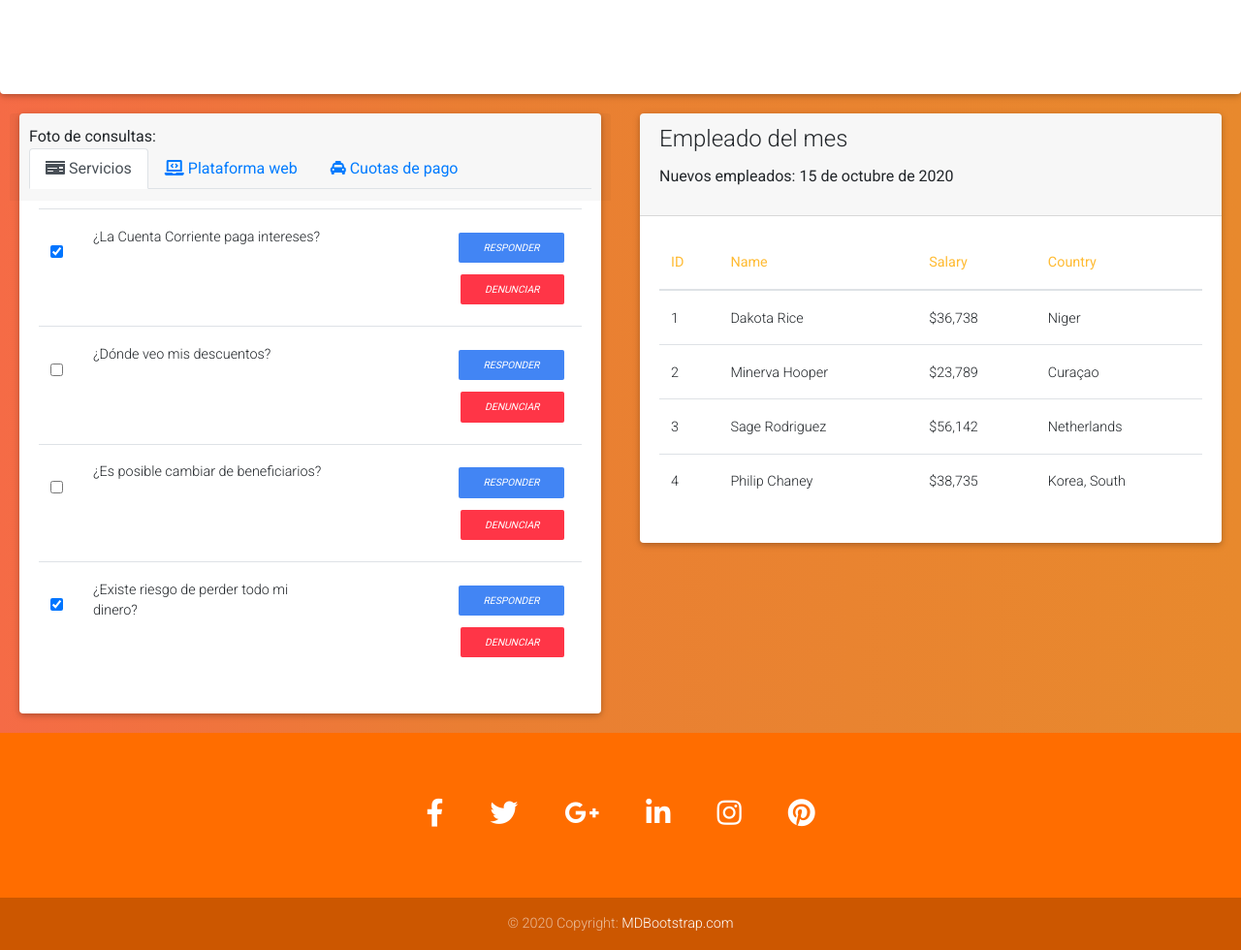
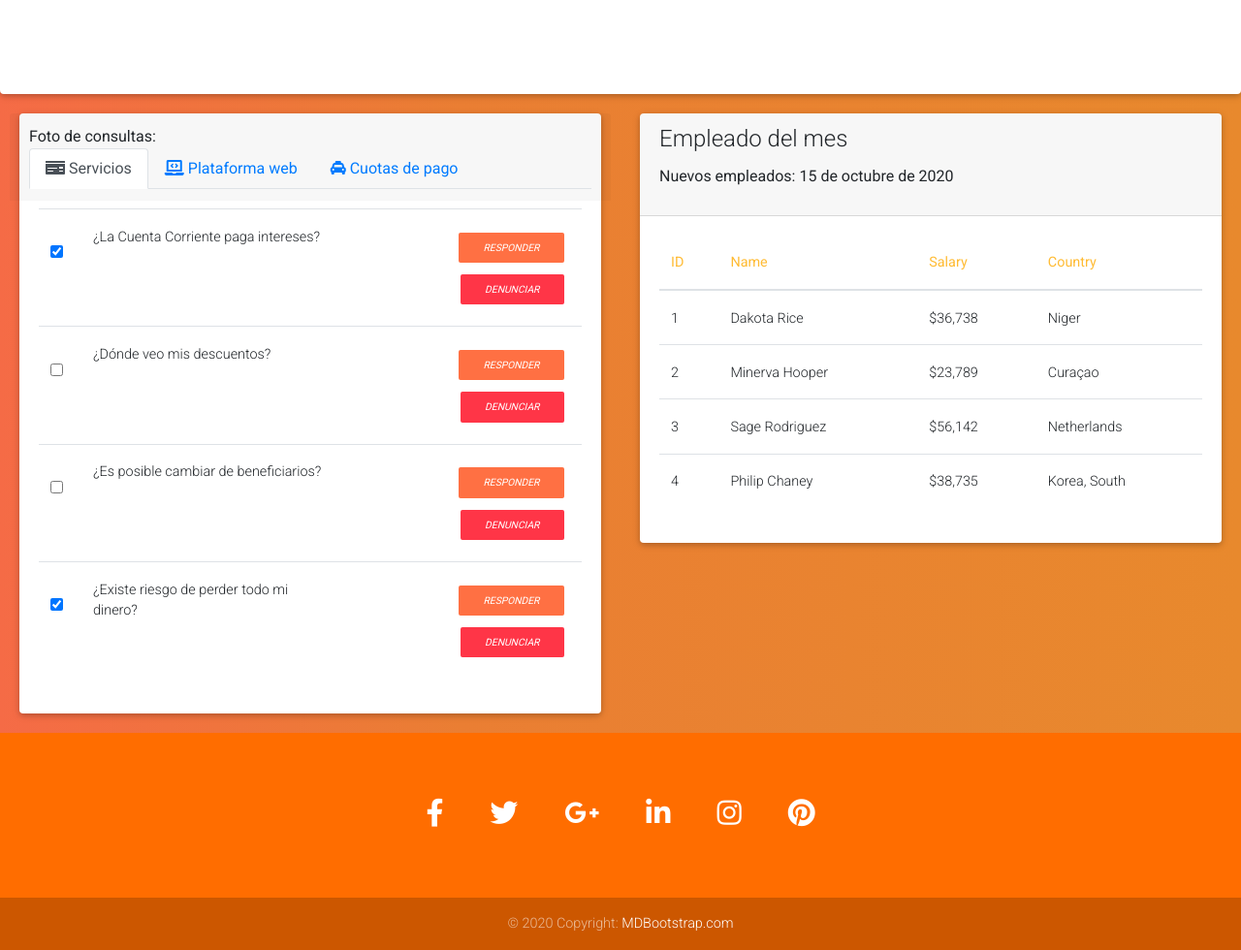
Before and after one commit to carlos18mz/Finanzas-TF, a Flask app: page / in a window 1280 px wide. Shown: the part 2183-3163 px from the top of the page at 97% size. Run offline with Flask 2, Linux system fonts and the light colour scheme; some libraries are stand-ins or nearby versions.

Commit message:
first version

```diff
--- a/App.py
+++ b/App.py
@@ -35,15 +35,15 @@ app = Flask(__name__)
 #mysql = MySQL(app)
 
 #SQLALCHEMY
-#app.config['SQLALCHEMY_DATABASE_URI'] = "mysql://uv1d04zrxpnefepn:qm6Qum3mzDQZgKLCiCLc@b9gqzffgxhbnvmbdttw0-mysql.services.clever-cloud.com:3306/b9gqzffgxhbnvmbdttw0"
+app.config['SQLALCHEMY_DATABASE_URI'] = "mysql://uv1d04zrxpnefepn:qm6Qum3mzDQZgKLCiCLc@b9gqzffgxhbnvmbdttw0-mysql.services.clever-cloud.com:3306/b9gqzffgxhbnvmbdttw0"
+app.config['SQLALCHEMY_TRACK_MODIFICATIONS'] = False
+db = SQLAlchemy(app)
+ma = Marshmallow(app)
+
+#LOCALHOST
+#app.config['SQLALCHEMY_DATABASE_URI'] = "mysql://root:@localhost:3306/finanzas"
 #app.config['SQLALCHEMY_TRACK_MODIFICATIONS'] = False
 #db = SQLAlchemy(app)
-#ma = Marshmallow(app)
-
-#LOCALHOST
-app.config['SQLALCHEMY_DATABASE_URI'] = "mysql://root:@localhost:3306/finanzas"
-app.config['SQLALCHEMY_TRACK_MODIFICATIONS'] = False
-db = SQLAlchemy(app)
 #ma = Marshmallow(app)
 
 #==========================================================================
--- a/templates/dashboard.html
+++ b/templates/dashboard.html
@@ -4,10 +4,7 @@
 <div>
 
 <div class="row">
-
-
   <!--============TRANSACCTION TABLE======================================-->
-
         <div class="col-md-4">
         <div class="container-fluid">
 
--- a/templates/landingPage.html
+++ b/templates/landingPage.html
@@ -218,7 +218,7 @@
                         </td>
                         <td>¿La Cuenta Corriente paga intereses?</td>
                         <td class="td-actions text-right">
-                          <button type="button" rel="tooltip" title="Edit Task" class="btn btn-primary btn-link btn-sm">
+                          <button type="button" rel="tooltip" title="Edit Task" class="btn btn-deep-orange btn-link btn-sm">
                             <i class="material-icons">Responder</i>
                           </button>
                           <button type="button" rel="tooltip" title="Remove" class="btn btn-danger btn-link btn-sm">
@@ -239,7 +239,7 @@
                         </td>
                         <td>¿Dónde veo mis descuentos?</td>
                         <td class="td-actions text-right">
-                          <button type="button" rel="tooltip" title="Edit Task" class="btn btn-primary btn-link btn-sm">
+                          <button type="button" rel="tooltip" title="Edit Task" class="btn btn-deep-orange btn-link btn-sm">
                             <i class="material-icons">Responder</i>
                           </button>
                           <button type="button" rel="tooltip" title="Remove" class="btn btn-danger btn-link btn-sm">
@@ -261,7 +261,7 @@
                         <td>¿Es posible cambiar de beneficiarios?
                         </td>
                         <td class="td-actions text-right">
-                          <button type="button" rel="tooltip" title="Edit Task" class="btn btn-primary btn-link btn-sm">
+                          <button type="button" rel="tooltip" title="Edit Task" class="btn btn-deep-orange btn-link btn-sm">
                             <i class="material-icons">Responder</i>
                           </button>
                           <button type="button" rel="tooltip" title="Remove" class="btn btn-danger btn-link btn-sm">
@@ -282,7 +282,7 @@
                         </td>
                         <td>¿Existe riesgo de perder todo mi dinero?</td>
                         <td class="td-actions text-right">
-                          <button type="button" rel="tooltip" title="Edit Task" class="btn btn-primary btn-link btn-sm">
+                          <button type="button" rel="tooltip" title="Edit Task" class="btn btn-deep-orange btn-link btn-sm">
                             <i class="material-icons">Responder</i>
                           </button>
                           <button type="button" rel="tooltip" title="Remove" class="btn btn-danger btn-link btn-sm">
@@ -311,7 +311,7 @@
                           ¿Los programas de fidelidad tienen algún costo?
                         </td>
                         <td class="td-actions text-right">
-                          <button type="button" rel="tooltip" title="Edit Task" class="btn btn-primary btn-link btn-sm">
+                          <button type="button" rel="tooltip" title="Edit Task" class="btn btn-deep-orange btn-link btn-sm">
                             <i class="material-icons">Responder</i>
                           </button>
                           <button type="button" rel="tooltip" title="Remove" class="btn btn-danger btn-link btn-sm">
@@ -332,7 +332,7 @@
                         </td>
                         <td>¿Puedo pedir un Crédito Efectivo mayor a S/87,500?</td>
                         <td class="td-actions text-right">
-                          <button type="button" rel="tooltip" title="Edit Task" class="btn btn-primary btn-link btn-sm">
+                          <button type="button" rel="tooltip" title="Edit Task" class="btn btn-deep-orange btn-link btn-sm">
                             <i class="material-icons">Responder</i>
                           </button>
                           <button type="button" rel="tooltip" title="Remove" class="btn btn-danger btn-link btn-sm">
@@ -360,7 +360,7 @@
                         <td>
                           ¿Puedo prepagar mi Crédito para descontar intereses?</td>
                         <td class="td-actions text-right">
-                          <button type="button" rel="tooltip" title="Edit Task" class="btn btn-primary btn-link btn-sm">
+                          <button type="button" rel="tooltip" title="Edit Task" class="btn btn-deep-orange btn-link btn-sm">
                             <i class="material-icons">Responder</i>
                           </button>
                           <button type="button" rel="tooltip" title="Remove" class="btn btn-danger btn-link btn-sm">
@@ -382,7 +382,7 @@
                         <td>¿Puedo solicitar un Crédito de Estudios para un pregrado en Perú?
                         </td>
                         <td class="td-actions text-right">
-                          <button type="button" rel="tooltip" title="Edit Task" class="btn btn-primary btn-link btn-sm">
+                          <button type="button" rel="tooltip" title="Edit Task" class="btn btn-deep-orange btn-link btn-sm">
                             <i class="material-icons">Responder</i>
                           </button>
                           <button type="button" rel="tooltip" title="Remove" class="btn btn-danger btn-link btn-sm">
@@ -404,7 +404,7 @@
                         <td>
                           ¿Qué características de mi cuenta a plazo puedo modificar?</td>
                         <td class="td-actions text-right">
-                          <button type="button" rel="tooltip" title="Edit Task" class="btn btn-primary btn-link btn-sm">
+                          <button type="button" rel="tooltip" title="Edit Task" class="btn btn-deep-orange btn-link btn-sm">
                             <i class="material-icons">Responder</i>
                           </button>
                           <button type="button" rel="tooltip" title="Remove" class="btn btn-danger btn-link btn-sm">
```
Also changed, not shown: index.html (deleted, +0 -45 lines).
